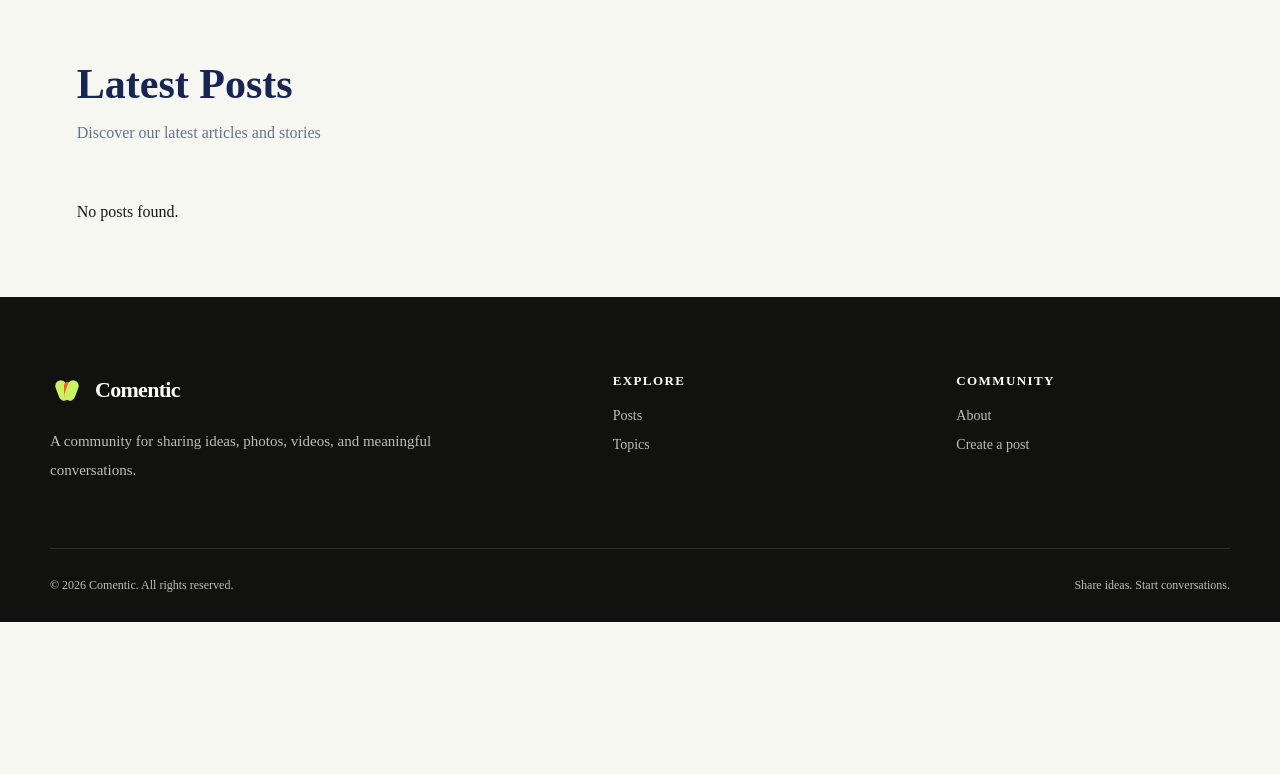
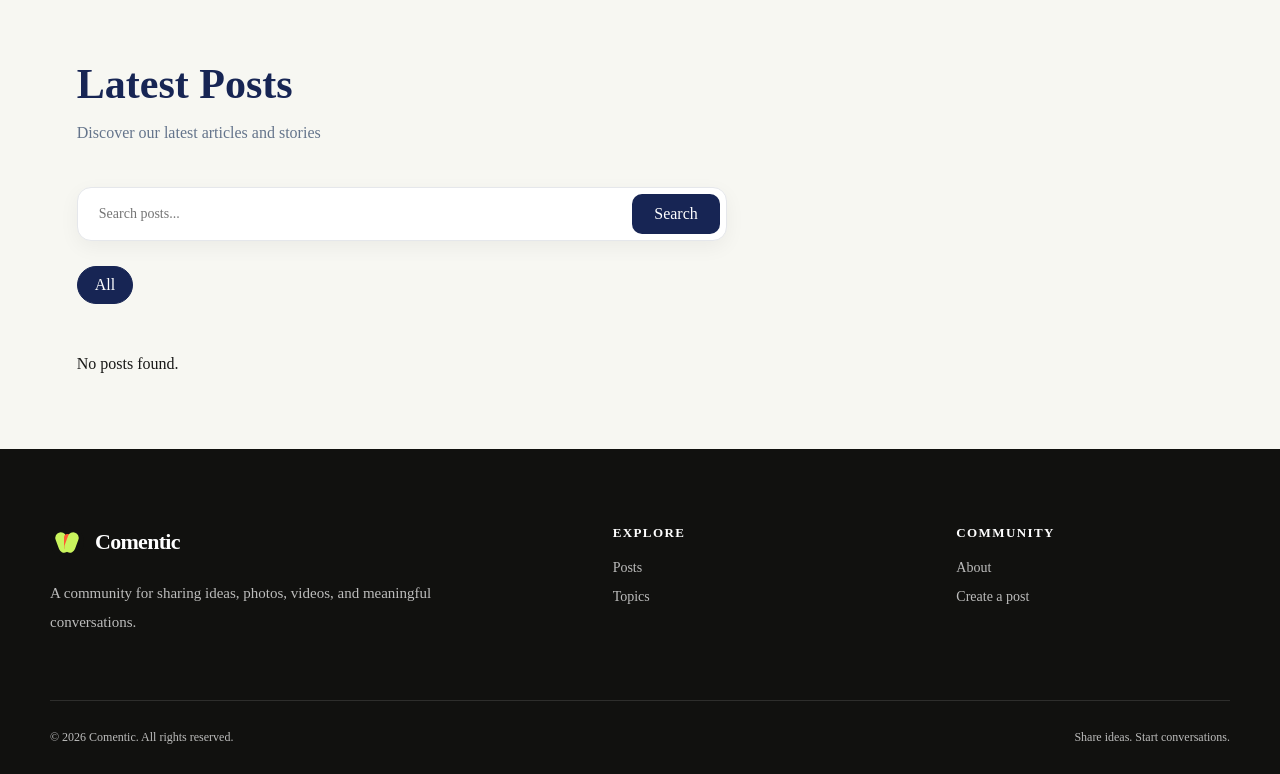
Before and after one commit to SabaSadeghi1/weblog, a Django app: page /posts/ in a window 1280 px wide. Shown: the part 79-853 px from the top of the page. Before the commit the page ends 701 px from the top, so only its background shows below. Run offline with Django 5.2, Linux system fonts and the light colour scheme; data that the repository does not hold is empty; some libraries are stand-ins or nearby versions.

Commit message:
Add post filters and SEO setup

```diff
--- a/blog/templates/blog/post_list.html
+++ b/blog/templates/blog/post_list.html
@@ -4,6 +4,38 @@
 
 {% block title %}
 Posts
+{% endblock %}
+
+{% block seo_meta %}
+
+<meta
+    name="description"
+    content="Discover the latest posts and conversations."
+>
+
+
+{% if q %}
+
+    <meta
+        name="robots"
+        content="noindex, follow"
+    >
+
+{% else %}
+
+    <meta
+        name="robots"
+        content="index, follow"
+    >
+
+{% endif %}
+
+
+<link
+    rel="canonical"
+    href="{{ request.scheme }}://{{ request.get_host }}{% url 'blog:post_list' %}"
+>
+
 {% endblock %}
 
 
@@ -21,6 +53,59 @@ Posts
         <p>Discover our latest articles and stories</p>
     </div>
 
+    <div class="posts-tools">
+
+                <form method="get" class="posts-search">
+
+                    <input
+                        type="search"
+                        name="q"
+                        value="{{ q }}"
+                        placeholder="Search posts..."
+                    >
+
+                    {% if selected_category %}
+
+                        <input
+                            type="hidden"
+                            name="category"
+                            value="{{ selected_category }}"
+                        >
+
+                    {% endif %}
+
+                    <button type="submit">
+                        Search
+                    </button>
+
+                </form>
+
+
+                <div class="category-filter">
+
+                    <a
+                        href="{% url 'blog:post_list' %}"
+                        class="{% if not selected_category %}active{% endif %}"
+                    >
+                        All
+                    </a>
+
+
+                    {% for category in categories %}
+
+                        <a
+                            href="?category={{ category.slug }}"
+                            class="{% if selected_category == category.slug %}active{% endif %}"
+                        >
+                            {{ category.name }}
+                        </a>
+
+                    {% endfor %}
+
+                </div>
+
+            </div>
+
 
     <div class="posts-grid">
 
@@ -30,16 +115,31 @@ Posts
 
                 <div class="post-image">
 
-                    <!-- فعلاً عکس را بعداً وصل می‌کنیم -->
+                    {% if post.active_covers %}
+
+                        <img
+                            src="{{ post.active_covers.0.media_asset.file.url }}"
+                            alt="{{ post.active_covers.0.alt_text|default:post.title }}"
+                        >
+
+                    {% else %}
+
+                        <div class="post-image-placeholder">
+                            No Image
+                        </div>
+
+                    {% endif %}
+
 
                     {% if post.category %}
+
                         <span class="category-badge">
-                            {{ post.category }}
+                            {{ post.category.name }}
                         </span>
+
                     {% endif %}
 
                 </div>
-
 
                 <div class="post-body">
 
--- a/blog/views.py
+++ b/blog/views.py
@@ -1,18 +1,85 @@
-from django.shortcuts import get_object_or_404, render
-from .models import BlogPost
-from .services import publish_due_posts
+from django.db.models import Prefetch, Q
+from django.shortcuts import render, get_object_or_404
+from .models import BlogPost, BlogCategory
+from media.models import BlogPostMedia
 
 
 def post_list(request):
-    publish_due_posts()
 
-    posts = BlogPost.objects.filter(status="published")
-    return render(request, "blog/post_list.html", {"posts":posts})
+    active_covers = BlogPostMedia.objects.filter(
+        purpose=BlogPostMedia.Purpose.COVER,
+        is_active=True,
+    ).select_related("media_asset")
+
+
+    posts = (
+        BlogPost.objects.filter(status="published")
+        .select_related("author_user", "category")
+        .prefetch_related(
+            Prefetch(
+                "media_items",
+                queryset=active_covers,
+                to_attr="active_covers",
+            )
+        )
+        .order_by("-published_at", "-created_at")
+    )
+
+
+    q = request.GET.get("q", "")
+
+    category_slug = request.GET.get("category", "")
+
+
+    if q:
+
+        posts = posts.filter(
+
+            Q(title__icontains=q)
+            | Q(summary__icontains=q)
+            | Q(content__icontains=q)
+            | Q(category__name__icontains=q)
+            | Q(tags__name__icontains=q)
+            | Q(author_user__username__icontains=q)
+
+        ).distinct()
+
+
+    if category_slug:
+
+        posts = posts.filter(
+            category__slug=category_slug
+        )
+
+
+    categories = BlogCategory.objects.filter(
+        is_active=True
+    )
+
+
+    context = {
+        "posts": posts,
+        "categories": categories,
+        "q": q,
+        "selected_category": category_slug,
+    }
+
+
+    return render(
+        request,
+        "blog/post_list.html",
+        context
+    )
 
 def post_detail(request, slug):
-    publish_due_posts()
 
-    post = get_object_or_404(BlogPost,slug=slug,status="published",)
-    cover = post.media_items.filter(purpose="cover",is_active=True,).select_related("media_asset").first()
+    post = get_object_or_404(
+        BlogPost,
+        slug=slug
+    )
 
-    return render(request,"blog/post_detail.html",{ "post":post,"cover":cover,},)
+    return render(
+        request,
+        "blog/post_detail.html",
+        {"post": post}
+    )
--- a/config/settings.py
+++ b/config/settings.py
@@ -46,7 +46,7 @@ INSTALLED_APPS = [
     "discovery.apps.DiscoveryConfig",
     "seo.apps.SeoConfig",
     "django_ckeditor_5",
-
+    'django.contrib.sitemaps',
 
 ]
 
--- a/config/urls.py
+++ b/config/urls.py
@@ -4,11 +4,22 @@ from django.contrib import admin
 from django.urls import path, include
 from blog import views
 from accounts import views as accounts_views
+from django.contrib.sitemaps.views import sitemap
+from seo.sitemaps import BlogPostSitemap
+from seo import views as seo_views
+
+sitemaps = {
+    "posts": BlogPostSitemap,
+}
 
 urlpatterns = [
     path("admin/", admin.site.urls),
     path("posts/", include("blog.urls")),
+    path('register/', accounts_views.user_register, name='register'),
+    path("ckeditor5/",include("django_ckeditor_5.urls")),
     path("", include("core.urls")),
+    path("sitemap.xml",sitemap,{"sitemaps": sitemaps},name="django.contrib.sitemaps.views.sitemap",),
+    path("robots.txt",seo_views.robots_txt,name="robots_txt"),
 ]
 
 if settings.DEBUG:
--- a/static/css/post_list.css
+++ b/static/css/post_list.css
@@ -201,3 +201,121 @@
     }
 
 }
+
+.post-image {
+    height: 230px;
+    position: relative;
+    overflow: hidden;
+    background: linear-gradient(135deg, #172554, #2563eb);
+}
+
+
+.post-image img {
+    width: 100%;
+    height: 100%;
+    object-fit: cover;
+    display: block;
+}
+
+
+.post-image-placeholder {
+    width: 100%;
+    height: 100%;
+
+    display: flex;
+    align-items: center;
+    justify-content: center;
+
+    color: white;
+    font-size: 15px;
+}
+
+.posts-tools {
+    margin-bottom: 35px;
+}
+
+
+.posts-search {
+    display: flex;
+    max-width: 650px;
+    margin-bottom: 25px;
+
+    background: white;
+
+    border: 1px solid #e5e7eb;
+    border-radius: 14px;
+
+    padding: 6px;
+
+    box-shadow: 0 6px 20px rgba(0, 0, 0, 0.05);
+}
+
+
+.posts-search input {
+    flex: 1;
+
+    border: none;
+    outline: none;
+
+    padding: 12px 15px;
+
+    font-size: 14px;
+
+    background: transparent;
+}
+
+
+.posts-search button {
+    border: none;
+
+    padding: 11px 22px;
+
+    border-radius: 10px;
+
+    background: #172554;
+    color: white;
+
+    cursor: pointer;
+}
+
+
+.posts-search button:hover {
+    background: #f59e0b;
+}
+
+
+.category-filter {
+    display: flex;
+    flex-wrap: wrap;
+    gap: 10px;
+}
+
+
+.category-filter a {
+    text-decoration: none;
+
+    padding: 9px 17px;
+
+    border-radius: 30px;
+
+    border: 1px solid #dbe2ea;
+
+    color: #475569;
+
+    background: white;
+
+    transition: 0.2s;
+}
+
+
+.category-filter a:hover {
+    border-color: #172554;
+    color: #172554;
+}
+
+
+.category-filter a.active {
+    background: #172554;
+    color: white;
+    border-color: #172554;
+}
--- a/templates/base.html
+++ b/templates/base.html
@@ -6,10 +6,19 @@
     <meta charset="UTF-8">
     <meta name="viewport" content="width=device-width, initial-scale=1.0">
 
-    <meta
-        name="description"
-        content="Share posts, ideas, photos, videos, and conversations."
-    >
+    {% block seo_meta %}
+
+        <meta
+            name="description"
+            content="Share posts, ideas, photos, videos, and conversations."
+        >
+
+        <meta
+            name="robots"
+            content="index, follow"
+        >
+
+    {% endblock %}
 
     <title>
         {% block title %}Comentic — Share what matters{% endblock %}
```
Also changed, not shown: blog/templates/blog/post_detail.html (+44 -1 lines), seo/sitemaps.py (added, +16 -0 lines), seo/views.py (+15 -2 lines).
